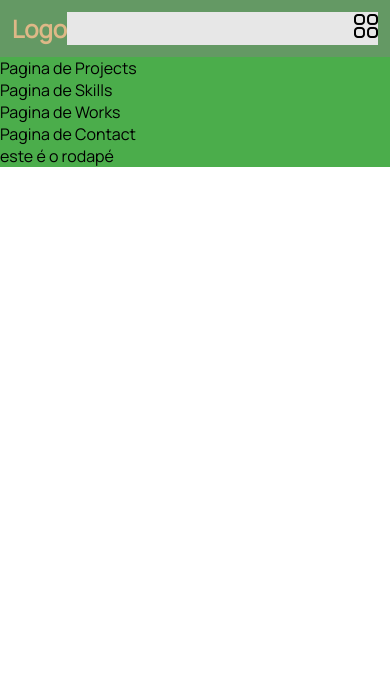
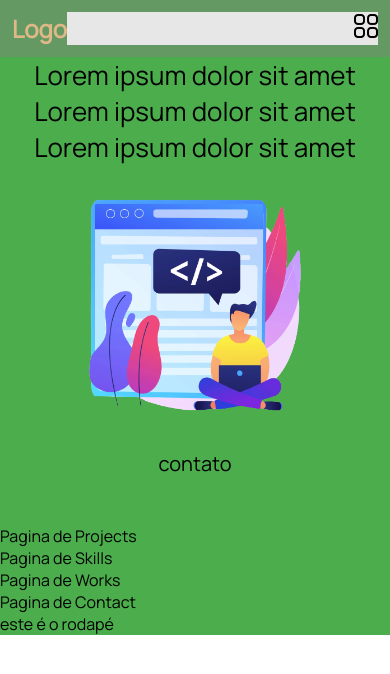
Before and after one commit to JordanoBaluz/portfolio1, a React (Create React App) app: page / in a window 390 px wide. Shown: the top 674 px of the page. Built offline with nearby package versions, Linux system fonts and the light colour scheme.

Commit message:
created the componet about, pointed the image, defined the css rules

```diff
--- /dev/null
+++ b/src/body/about/about.css
@@ -0,0 +1,32 @@
+.about {
+  padding-bottom: 48px;
+}
+.about-top {
+  display: flex;
+  justify-content: space-around;
+  align-items: center;
+}
+.about-picture {
+  height: 420px;
+}
+.about-contact {
+  font-size: 24px;
+}
+
+@media screen and (max-width: 720px) {
+  .about-top {
+    flex-direction: column;
+    justify-content: center;
+    align-items: center;
+  }
+  .about-info {
+    font-size: 26px;
+  }
+  .about-picture {
+    height: 280px;
+  }
+
+  .about-contact {
+    font-size: 20px;
+  }
+}
--- /dev/null
+++ b/src/body/about/index.js
@@ -0,0 +1,28 @@
+import React from "react";
+import "./about.css";
+import webdeveloper from "../../assets/web-developer-removebg.png";
+
+function About() {
+  return (
+    <div className="about">
+      <div className="about-top">
+        <div className="about-info">
+          Lorem ipsum dolor sit amet
+          <br />
+          <span className="about-info">Lorem ipsum dolor sit amet</span>
+          <br /> Lorem ipsum dolor sit amet
+        </div>
+        <div className="about-photo">
+          <img
+            src={webdeveloper}
+            className="about-picture"
+            alt="web-developer"
+          />
+        </div>
+        <div className="about-contact">contato</div>
+      </div>
+    </div>
+  );
+}
+
+export default About;
--- /dev/null
+++ b/src/body/body.css
@@ -0,0 +1,4 @@
+.body {
+  padding: 12px;
+  padding-bottom: 36px;
+}
--- a/src/body/index.js
+++ b/src/body/index.js
@@ -3,10 +3,14 @@ import Contact from "./contact";
 import Works from "./works";
 import Skills from "./skills";
 import Projects from "./projects";
+import About from "./about";
 
 function Body() {
   return (
     <div className="body">
+      <section id="about">
+        <About />
+      </section>
       <section id="project">
         <Projects />
       </section>
```
Also changed, not shown: src/assets/web-developer-removebg.png (added), 1 other file (tests, documents, lock files or other folders).
